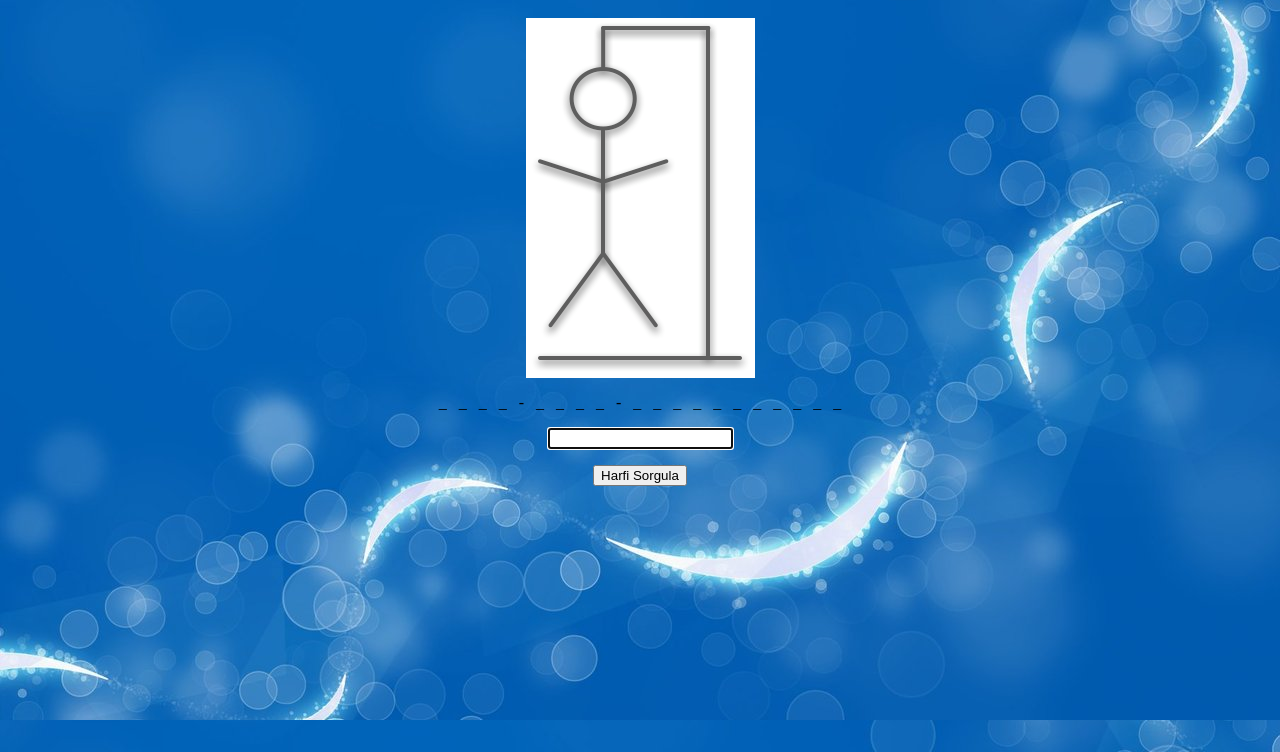
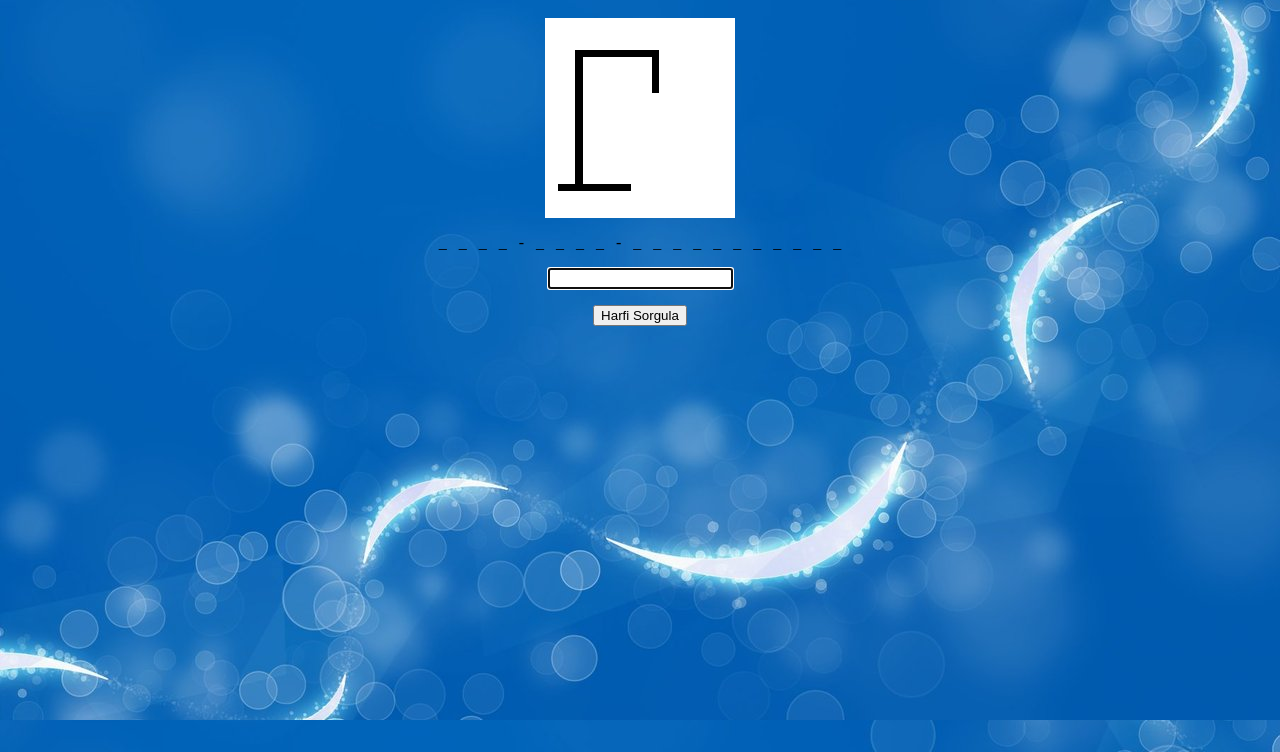
Before and after one commit to burcukaraman/bby261.burcukaramanlioglu.adamas, a plain HTML site: page index.html in a window 1280 px wide. Shown: the part 48-800 px from the top of the page. Drawn offline with Linux system fonts and the light colour scheme.

Commit message:
....
....

```diff
--- a/index.html
+++ b/index.html
@@ -16,7 +16,7 @@
          <center>
          <h1 style="color: darkblue">Adam Asmaca</h1>
 
-              <img src="adamasmaca.png"/>
+              <img src="adamasmaca.fw.png"/>
          <script>document.getElementById("secilenKelimeGoster").innerHTML = secilenKelime</script>
          <p id="harfTutucuGoster"></p>
          <script>document.getElementById("harfTutucuGoster").innerHTML = harfTutucu.join('&nbsp');</script>
```
Also changed, not shown: adamasmaca.fw.png (added), adamasmaca.png (deleted).
